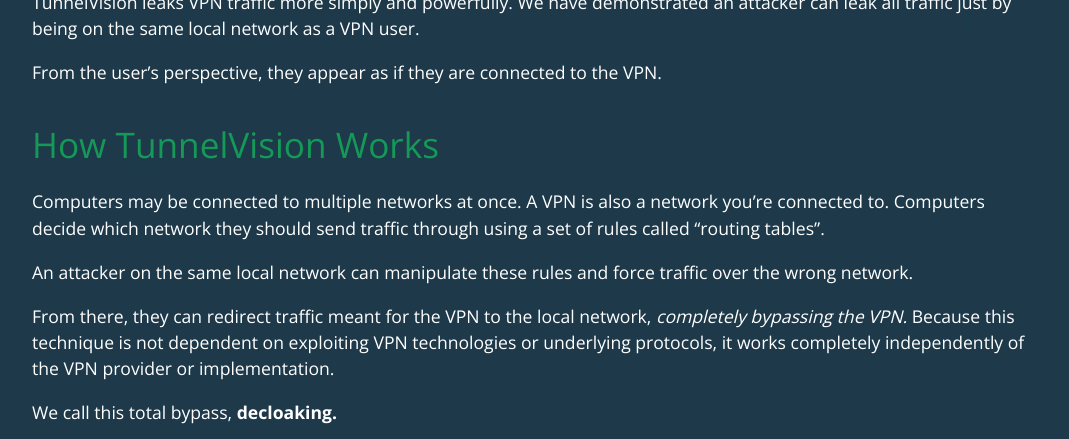
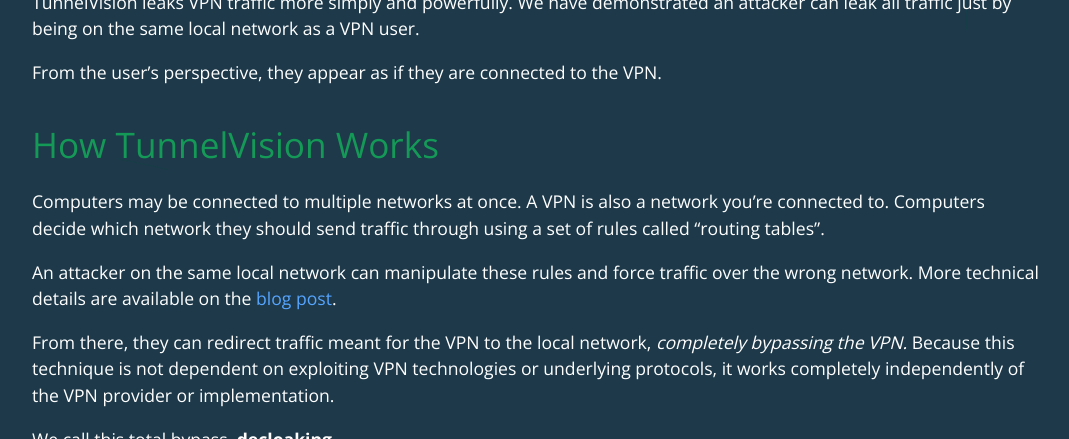
Before and after one commit to lmoratti/tunnelvisionbug, a Jekyll site: the page built from index.md, in a window 1280 px wide and 900 px high, scrolled down 691 px, cut to the strip 0-439 px from the top of the window. Shown: the whole strip, without its empty margins (104-1173 px from the left). Built offline with Jekyll 4.4.1, drawn with Linux system fonts in a browser that asks for light colours; our own code applies the rules of GitHub Pages for plain Markdown files.

Commit message:
Update on where to go for more details
For the more technical reader :)

```diff
--- a/index.md
+++ b/index.md
@@ -13,7 +13,7 @@
 # How TunnelVision Works
 Computers may be connected to multiple networks at once. A VPN is also a network you're connected to. Computers decide which network they should send traffic through using a set of rules called "routing tables".
 
-An attacker on the same local network can manipulate these rules and force traffic over the wrong network.
+An attacker on the same local network can manipulate these rules and force traffic over the wrong network. More technical details are available on the [blog post]({{ site.tunnelvision.blog_url}}).
 
 From there, they can redirect traffic meant for the VPN to the local network, *completely bypassing the VPN.* Because this technique is not dependent on exploiting VPN technologies or underlying protocols, it works completely independently of the VPN provider or implementation.
 
```
